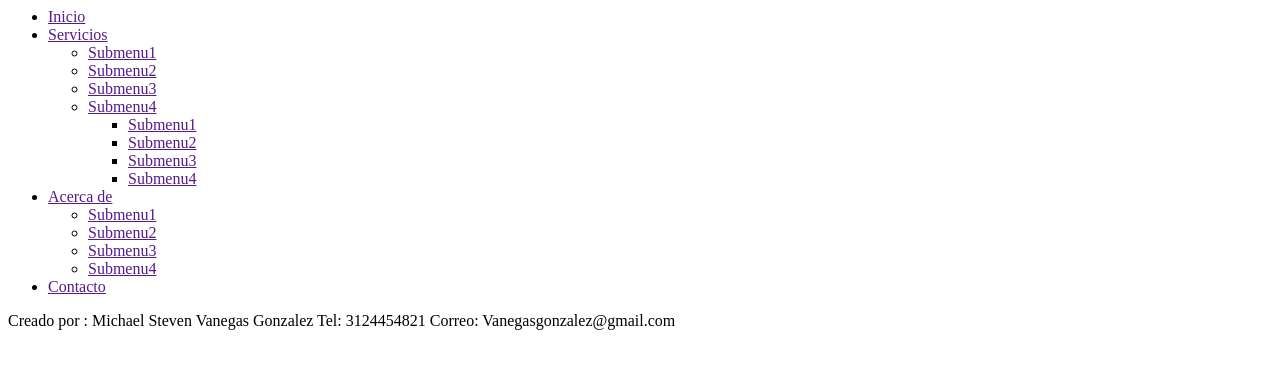
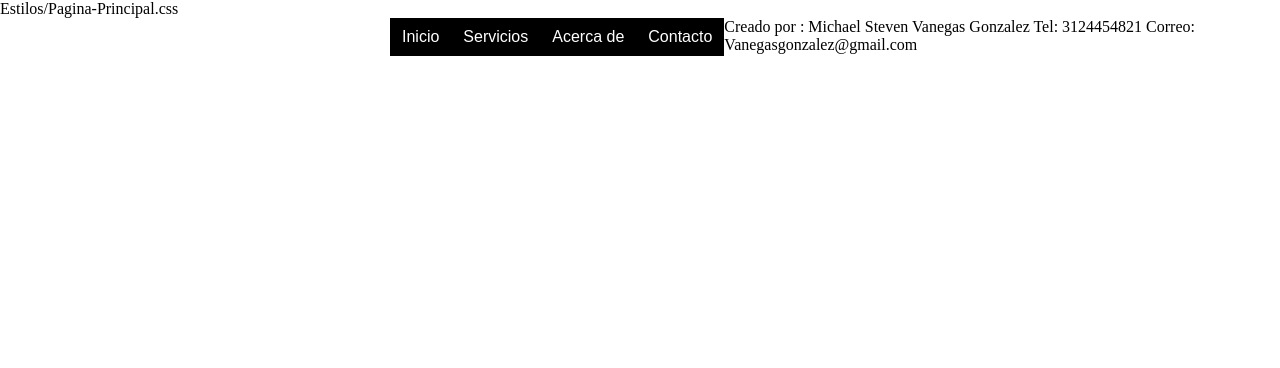
Before and after one commit to MichaelSVG/Super_Store_Inventory, a plain HTML site: page Vistas/Pagina-Principal.html in a window 1280 px wide. Drawn offline with Linux system fonts and the light colour scheme.

Commit message:
Agregue un cambio, con el creador de la pagina

```diff
--- a/Vistas/Pagina-Principal.html
+++ b/Vistas/Pagina-Principal.html
@@ -2,10 +2,9 @@
 <html>
 	<head>
 		<title>Menu Desplegable</title>
-		<style type="text/css"></style>
-        <link rel="stylesheet" href="..\Estilos\Pagina-Principal">
+        <link rel="stylesheet" href="../Estilos/Pagina-Principal.css" type="text/css">
 	</head>
-	<body>
+	<body>Estilos/Pagina-Principal.css
 		<div id="header">
 			<ul class="nav">
 				<li><a href="">Inicio</a></li>
```
